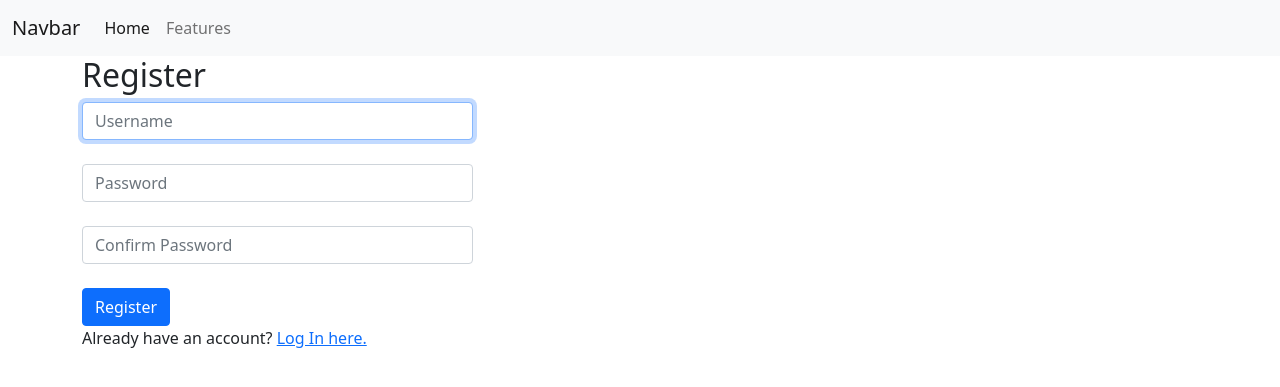
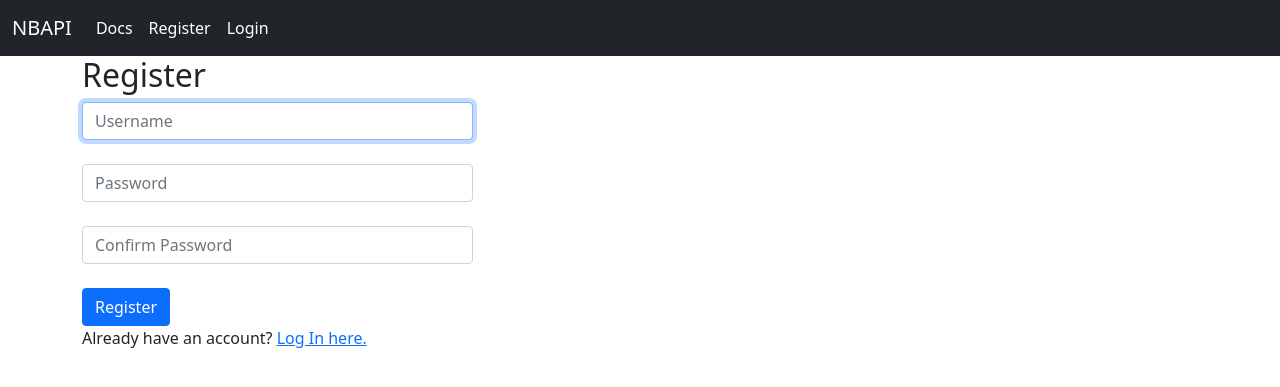
Before and after one commit to dpmumme12/NBAPI, a Django app: page /Register in a window 1280 px wide. Shown: the top 387 px of the page. Run offline with Django 3.2, Linux system fonts and the light colour scheme.

Commit message:
created html pages

```diff
--- /dev/null
+++ b/nba_api/templates/nba_api/account.html
@@ -0,0 +1,5 @@
+{% extends "nba_api/layout.html" %}
+
+{% block main %}
+account
+{% endblock %}
--- /dev/null
+++ b/nba_api/templates/nba_api/docs.html
@@ -0,0 +1,5 @@
+{% extends "nba_api/layout.html" %}
+
+{% block main %}
+docs
+{% endblock %}
--- /dev/null
+++ b/nba_api/templates/nba_api/index.html
@@ -0,0 +1,5 @@
+{% extends "nba_api/layout.html" %}
+
+{% block main %}
+index
+{% endblock %}
--- a/nba_api/templates/nba_api/layout.html
+++ b/nba_api/templates/nba_api/layout.html
@@ -8,20 +8,32 @@
         <link href="{% static 'nba_api/styles.css' %}" rel="stylesheet">
     </head>
     <body>
-        <nav class="navbar navbar-expand-lg navbar-light bg-light">
+        <nav class="navbar navbar-expand-lg navbar-dark bg-dark">
             <div class="container-fluid">
-              <a class="navbar-brand" href="#">Navbar</a>
+              <a class="navbar-brand" href="{% url 'index' %}">NBAPI</a>
               <button class="navbar-toggler" type="button" data-bs-toggle="collapse" data-bs-target="#navbarNav" aria-controls="navbarNav" aria-expanded="false" aria-label="Toggle navigation">
                 <span class="navbar-toggler-icon"></span>
               </button>
               <div class="collapse navbar-collapse" id="navbarNav">
                 <ul class="navbar-nav">
                   <li class="nav-item">
-                    <a class="nav-link active" aria-current="page" href="#">Home</a>
+                    <a class="nav-link active" aria-current="page" href="{% url 'docs' %}">Docs</a>
                   </li>
-                  <li class="nav-item">
-                    <a class="nav-link" href="#">Features</a>
-                  </li>
+                  {% if user.is_authenticated %}
+                    <li class="nav-item">
+                      <a class="nav-link active" aria-current="page" href="{% url 'account' %}">Account</a>
+                    </li>
+                    <li class="nav-item">
+                      <a class="nav-link active" aria-current="page" href="{% url 'logout' %}">Logout</a>
+                    </li>
+                  {% else %}
+                    <li class="nav-item">
+                      <a class="nav-link active" href="{% url 'register' %}">Register</a>
+                    </li>
+                    <li class="nav-item">
+                      <a class="nav-link active" href="{% url 'login' %}">Login</a>
+                    </li>
+                  {% endif %}
                 </ul>
               </div>
             </div>
--- a/nba_api/urls.py
+++ b/nba_api/urls.py
@@ -5,9 +5,12 @@ from . import views
 
 urlpatterns = [
     path('', views.index, name='index'),
+    path('Docs', views.docs, name='docs'),
+    path('Account', views.account, name='account'),
     path('TeamSearch/<str:team>/showStats=<str:showStats>/apiKey=<str:apiKey>',views.teamSearch, name ='teamSearch'),
     path('PlayerSearch/<str:player>/apiKey=<str:apiKey>',views.playerSearch, name ='playerSearch'),
     path('statsSearch/<str:id>/apiKey=<str:apiKey>',views.statsSearch, name ='statsSearch'),
     path('Register',views.register, name ='register'),
+    path('Logout',views.logout_view, name ='logout'),
     path('Login',views.login_view, name ='login')
 ]
--- a/nba_api/views.py
+++ b/nba_api/views.py
@@ -9,10 +9,19 @@ from .functions import randompassword
 # Create your views here.
 def index(request):
 
-   return JsonResponse({
-            "results":[
-            {"error": "At least one recipient required.",},{
-            "tyson": {"points": 23, "rebounds": 12}}]}, status=401)
+   return render(request, "nba_api/index.html")
+
+def docs(request):
+
+   return render(request, "nba_api/docs.html")
+
+def account(request):
+
+   return render(request, "nba_api/account.html")
+
+def logout_view(request):
+    logout(request)
+    return HttpResponseRedirect(reverse("index"))
 
 def register(request):
    if request.method == "POST":
@@ -29,7 +38,7 @@ def register(request):
       # Attempt to create new user
       try:
          apiKey = randompassword()
-         new_user = User.objects.create_user(username, password, apiKey=apiKey)
+         new_user = User.objects.create_user(username=username, password=password, apiKey=apiKey)
          new_user.save()
       except IntegrityError:
          return render(request, "nba_api/register.html", {
```
